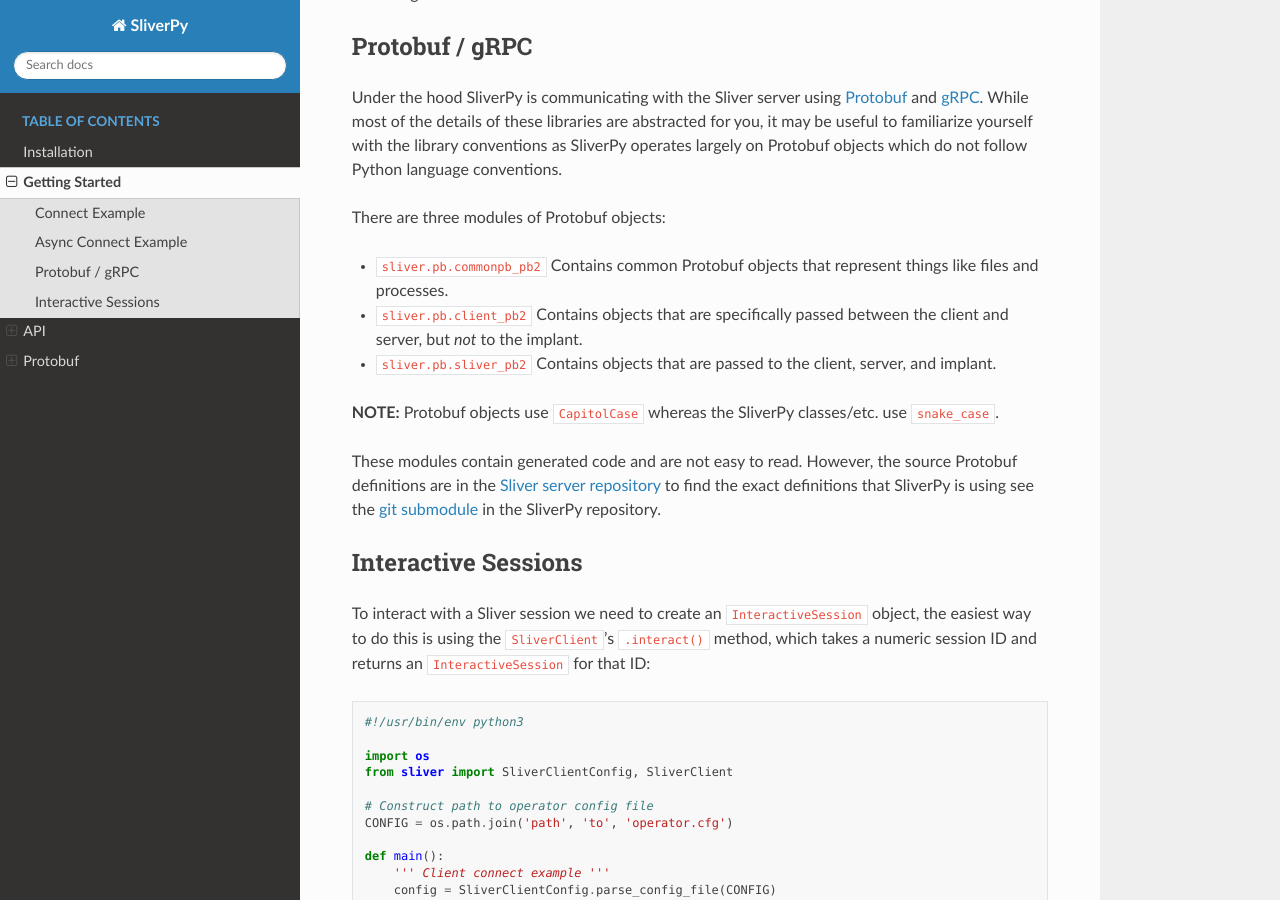
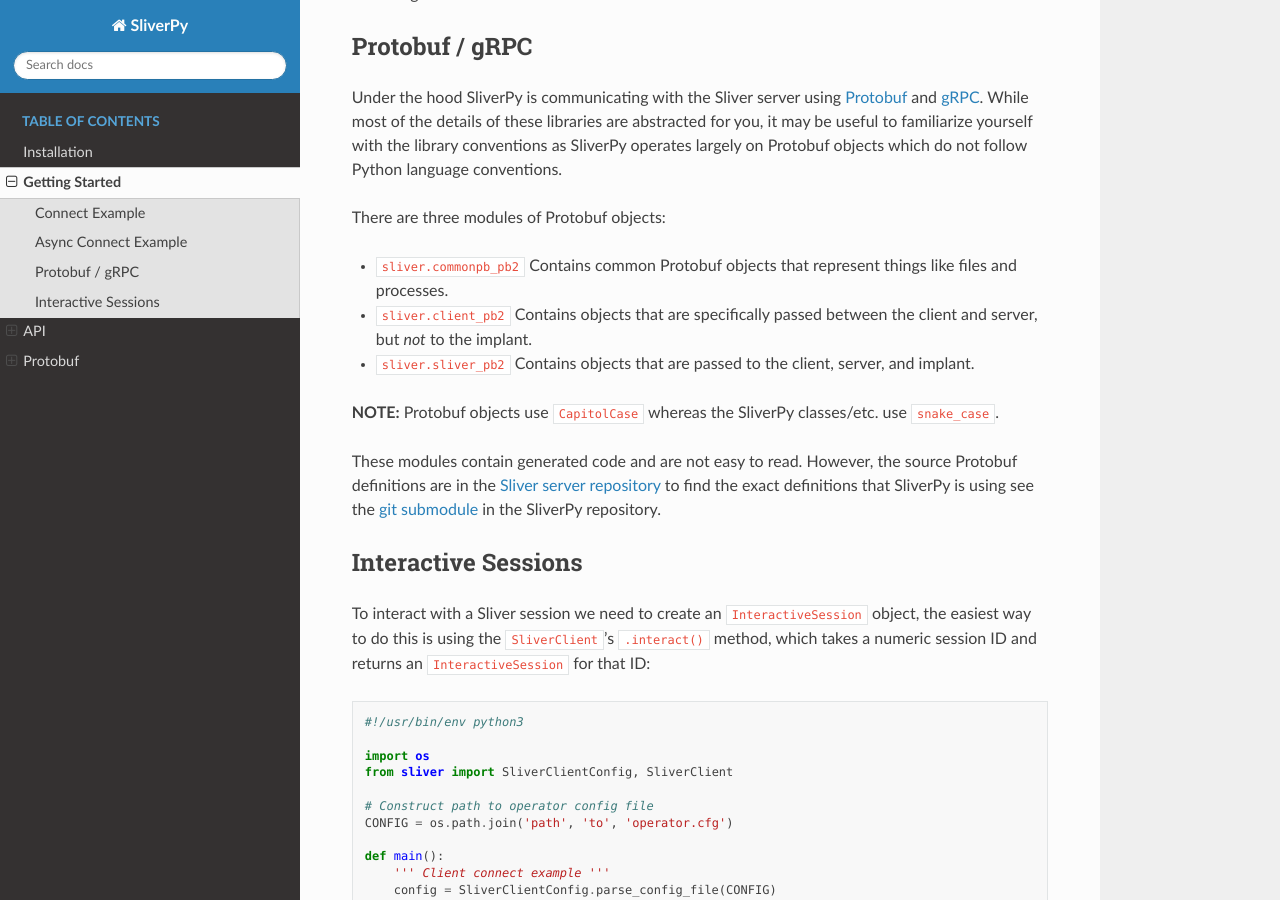
Before and after one commit to moloch--/sliver-py, a Sphinx documentation site: the page built from docs/getting-started.rst, in a window 1280 px wide and 900 px high, scrolled down 2083 px. Built offline with Sphinx 7.4.7 and the Read the Docs theme 2.0.0, drawn with Linux system fonts in a browser that asks for light colours.

Commit message:
Fix pb import path

```diff
--- a/docs/getting-started.rst
+++ b/docs/getting-started.rst
@@ -108,9 +108,9 @@
 
 There are three modules of Protobuf objects:
 
-- ``sliver.pb.commonpb_pb2`` Contains common Protobuf objects that represent things like files and processes.
-- ``sliver.pb.client_pb2``  Contains objects that are specifically passed between the client and server, but *not* to the implant.
-- ``sliver.pb.sliver_pb2`` Contains objects that are passed to the client, server, and implant.
+- ``sliver.commonpb_pb2`` Contains common Protobuf objects that represent things like files and processes.
+- ``sliver.client_pb2``  Contains objects that are specifically passed between the client and server, but *not* to the implant.
+- ``sliver.sliver_pb2`` Contains objects that are passed to the client, server, and implant.
 
 **NOTE:** Protobuf objects use ``CapitolCase`` whereas the SliverPy classes/etc. use ``snake_case``.
 
```
